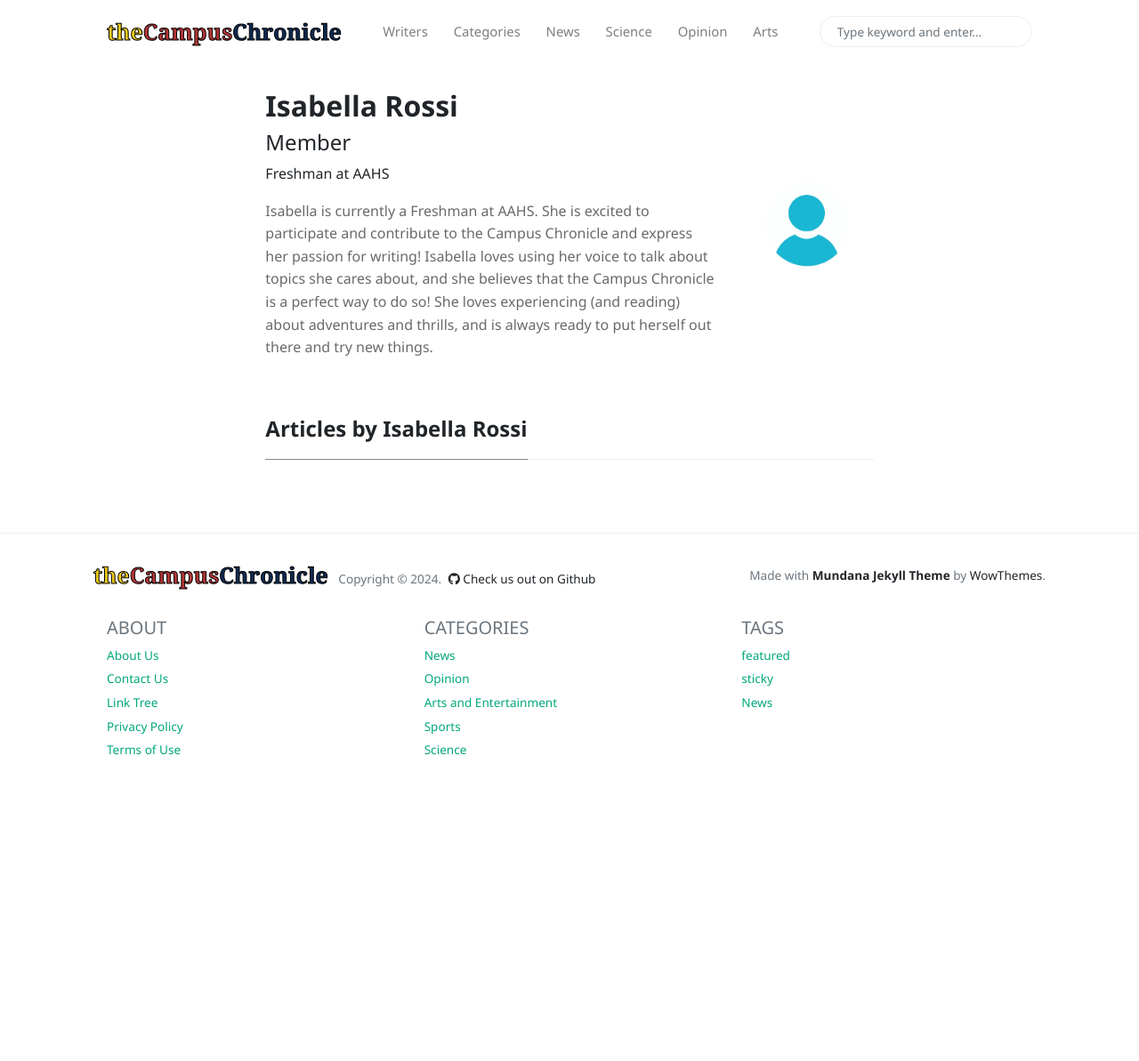
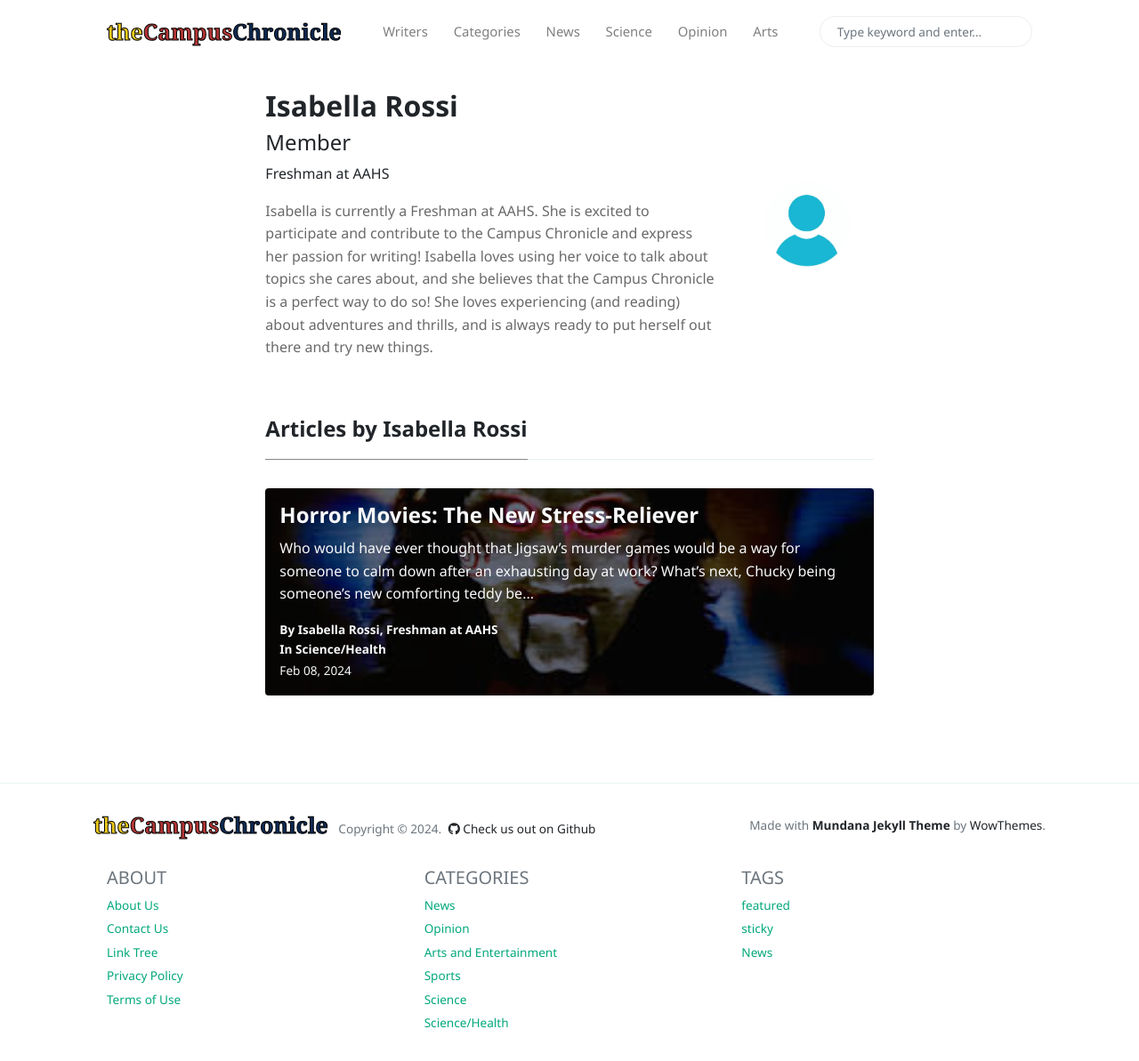
Before and after one commit to The-Campus-Chronicle/website, a Jekyll site: the page built from _pages/author-isabella.html, in a window 1280 px wide and 1193 px high. Shown: the whole window at 89% size. Built offline with Jekyll 4.4.1, drawn with Linux system fonts in a browser that asks for light colours; nearby versions of some CDN libraries; some of the changed lines change nothing that is shown.

Commit message:
added horror movie article & changed author grades

```diff
--- a/_config.yml
+++ b/_config.yml
@@ -133,7 +133,7 @@ authors:
       email:          no_reply@ucvts.org
       twitter:        https://twitter.com/
       school:          UCTech
-      grade:          Alumni
+      grade:          Junior
 
     natalie:
       name:           Natalie Lee
@@ -454,7 +454,7 @@ authors:
       email:          no_reply@ucvts.org
       twitter:        https://twitter.com/
       school:          UCTech
-      grade:          Alumni
+      grade:          Junior
     amanda:
         name:           Amanda Leung
         avatar:         /assets/images/avatars/anonymous.jpg
--- /dev/null
+++ b/_posts/2024-02-08-horror-movies:-the-new-stress-reliever.md
@@ -0,0 +1,27 @@
+---
+layout: post
+title:  "Horror Movies: The New Stress-Reliever"
+author: [isabella]
+categories: [ Science/Health ]
+image: assets/images/articles_2024/edition_1/horror-movie-stress.png
+tags: []
+---
+
+Who would have ever thought that Jigsaw’s murder games would be a way for someone to calm down after an exhausting day at work? What’s next, Chucky being someone’s new comforting teddy bear? Millions of people watch horror movies, hiding under their blankets and scared to look at their TV screens. Nevertheless, people continue to watch horror movies, no matter how many sleepless nights they suffer through. Countless studies and research go towards horror movies and the psychology behind them, explaining why millions endure horror movies.
+
+It all began when Greek philosopher Aristotle introduced the idea of *catharsis*. This is a process where humans release their strong repressed emotions, which eventually brings relief and comfort. Emotions such as stress, fear, and anxiety can build up over time, becoming overwhelming. A way people tend to release these emotions is through horror movies. Watching horror movies also helps us eliminate our bad emotions and anxieties towards certain situations in the real world. And, in the end, when the antagonist suffers, it gives relief and ultimate resolution for the people watching.
+
+In a study conducted in 2020 by Dr. Scrniver and the National Library of Medicine, when the pandemic first started, they found that horror movie lovers felt less physiological stress and were more psychologically resilient. They concluded that if you were able to control your emotions for a horror movie, you could act similarly in real-world situations. In addition, horror fiction offers a safe and effective way for viewers to practice controlling their emotions by practicing evoking terror. Consequently, it has been demonstrated that having strong emotion management abilities is linked to greater psychological resilience (Mestre et al. 2017; Tugade & Fredrickson, 2004). Another factor mentioned in Dr. Scrniver’s study is that people who watch movies that involve mass chaos, such as zombie apocalypses or an alien invasion, said that they were more mentally prepared throughout the pandemic. This demonstrates how horror movies can be a reliever, in such a way that when people are prepared for something, they can feel more relieved.
+
+For those who derive pleasure from watching horror films, many have thought of it as being a form of protection. When people watch a horror movie, they tend to keep in mind the fiction of it all and believe that what is happening will stay on the screen. This provides the viewer comfort and relief, emotions that help as we go through our day-to-day lives. This can be a way to practice fear in a safe space. Dr. Scrivener’s study also talks about the idea of how more people feel prepared for real-life dangers after watching a horror movie. Practicing fearful emotions in a safe environment can generate better emotion regulation in different environments.
+
+Overall, no personal experience will be the same and everyone has a different perspective towards horror movies. Some can’t handle the laugh of Chucky while others can take on *The Saw* franchise anytime. The brain still has secrets that scientists haven’t discovered yet. Nevertheless, horror movies still allow many others to take pride in themselves. In addition, others believe that it is the perfect way to release their stress and emotions. We shouldn’t completely trust horror movies as a coping mechanism; however, take in the odd delight that Pennywise the Clown could be improving your mental health.
+
+### Works Cited:
+Cherry, Kendra. “How Catharsis Can Bring about Great Insight and Positive Change.” *Verywell Mind*, 2019, [Source](www.verywellmind.com/what-is-catharsis-2794968).
+
+Moyer, Melinda Wenner. “How Horror Stories Help Us Cope with Real Life.” *The New York Times*, 28 Oct. 2022, [Source](www.nytimes.com/2022/10/27/well/how-horror-stories-help-us-cope-with-real-life.html#:~:text=Some%20studies%20have%20found%20that).
+
+Park, Michelle. The Aesthetics and Psychology behind Horror Films. 2018.
+
+Scrivner, Coltan, et al. “Pandemic Practice: Horror Fans and Morbidly Curious Individuals Are More Psychologically Resilient during the COVID-19 Pandemic.” *Personality and Individual Differences, vol. 168*, 1 Jan. 2021, p. 110397, www.ncbi.nlm.nih.gov/pmc/articles/PMC7492010/, [Source](https://doi.org/10.1016/j.paid.2020.110397).
```
Also changed, not shown: assets/images/articles_2024/edition_1/horror-movie-stress.png (added).
